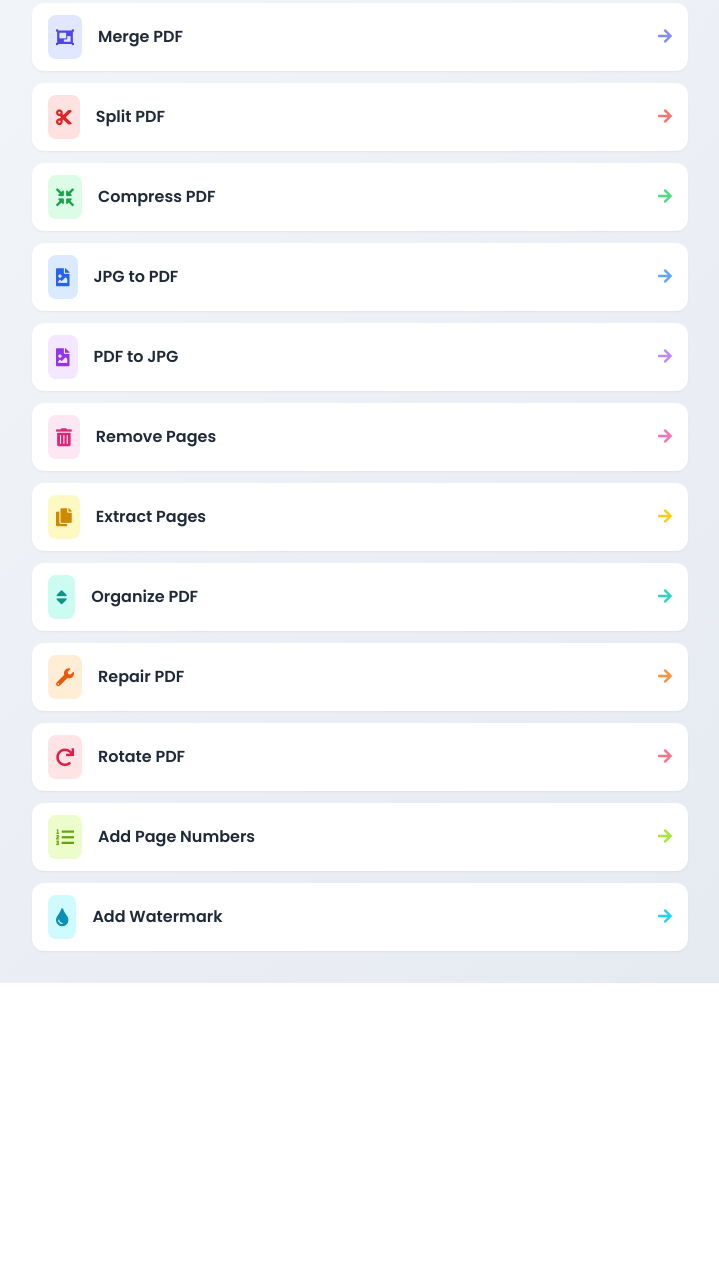
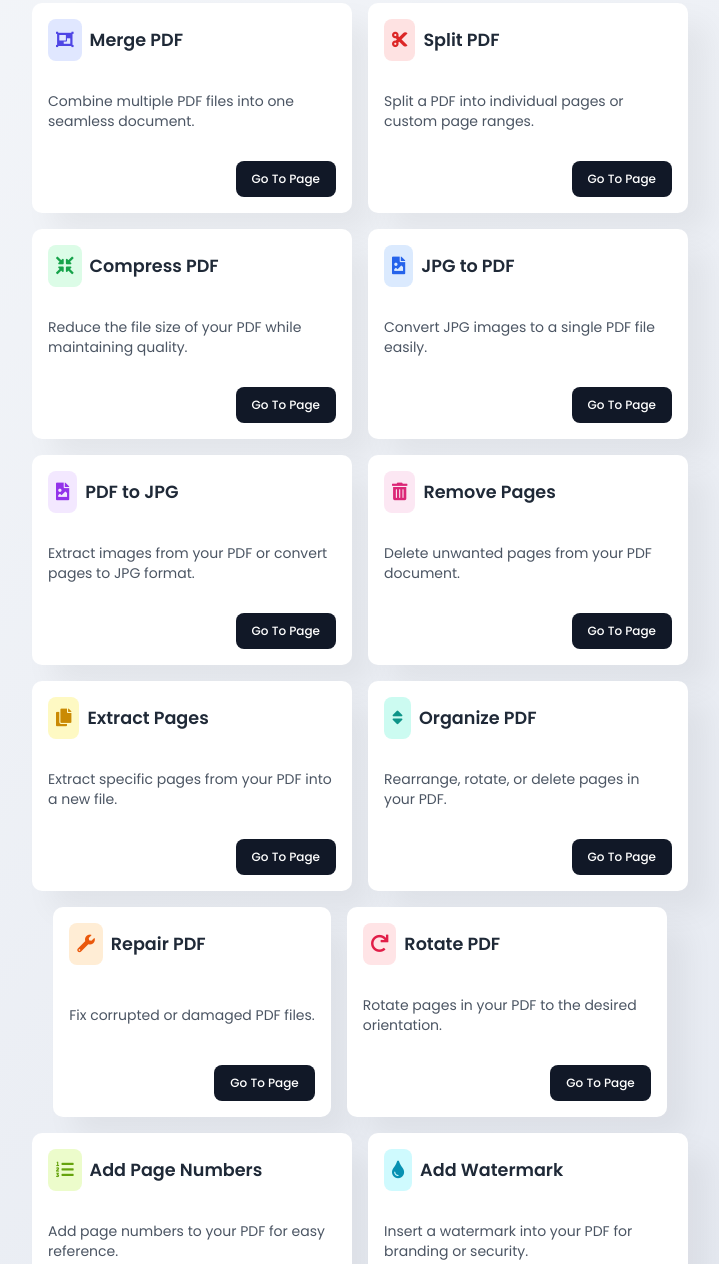
Before and after one commit to beggarsmind/Doculus-pro, a plain HTML site: page all_pdf.html in a window 1280 px wide. Shown: the part 229-1493 px from the top of the page, without its empty margins (280-999 px from the left). Before the commit the page ends 1212 px from the top, so only its background shows below. Drawn offline with nearby package versions, Linux system fonts and the light colour scheme.

Commit message:
Update all_pdf.html

```diff
--- a/all_pdf.html
+++ b/all_pdf.html
@@ -52,6 +52,95 @@
       }
       .header-gradient {
         background: linear-gradient(135deg, #f8fafc 0%, #e0e7ff 100%);
+      }
+      .cookie-card {
+        max-width: 320px;
+        padding: 1rem;
+        background-color: #fff;
+        border-radius: 10px;
+        box-shadow: 20px 20px 30px rgba(0, 0, 0, 0.05);
+        display: flex;
+        flex-direction: column;
+        justify-content: space-between;
+        min-height: 210px;
+      }
+      .title {
+        font-weight: 600;
+        color: rgb(31 41 55);
+        font-size: 1.1rem;
+        display: flex;
+        align-items: center;
+      }
+      .description {
+        margin-top: 1rem;
+        font-size: 0.875rem;
+        line-height: 1.25rem;
+        color: rgb(75 85 99);
+      }
+      .description a {
+        --tw-text-opacity: 1;
+        color: rgb(59 130 246);
+      }
+      .description a:hover {
+        -webkit-text-decoration-line: underline;
+        text-decoration-line: underline;
+      }
+      .actions {
+        display: flex;
+        align-items: center;
+        justify-content: space-between;
+        margin-top: 1rem;
+        -moz-column-gap: 1rem;
+        column-gap: 1rem;
+        flex-shrink: 0;
+      }
+      .pref {
+        font-size: 0.75rem;
+        line-height: 1rem;
+        color: rgb(31 41 55);
+        -webkit-text-decoration-line: underline;
+        text-decoration-line: underline;
+        transition: all 0.3s cubic-bezier(0.4, 0, 0.2, 1);
+        border: none;
+        background-color: transparent;
+      }
+      .pref:hover {
+        color: rgb(156 163 175);
+      }
+      .pref:focus {
+        outline: 2px solid transparent;
+        outline-offset: 2px;
+      }
+      .accept {
+        font-size: 0.75rem;
+        line-height: 1rem;
+        background-color: rgb(17 24 39);
+        font-weight: 500;
+        border-radius: 0.5rem;
+        color: #fff;
+        padding-left: 1rem;
+        padding-right: 1rem;
+        padding-top: 0.625rem;
+        padding-bottom: 0.625rem;
+        border: none;
+        transition: all 0.15s cubic-bezier(0.4, 0, 0.2, 1);
+      }
+      .accept:hover {
+        background-color: rgb(55 65 81);
+      }
+      .accept:focus {
+        outline: 2px solid transparent;
+        outline-offset: 2px;
+      }
+      @media (max-width: 640px) {
+        .cookie-card {
+          max-width: 100%;
+          min-width: 0;
+        }
+        .flex-wrap {
+          flex-direction: column;
+          align-items: center;
+        }
       }
     </style>
   </head>
@@ -174,176 +263,168 @@
           All your favorite PDF tools in one place. Tap a tool to get started!
         </p>
       </div>
-      <div class="flex flex-col gap-2 sm:gap-3">
-        <!-- Tool List: One per row, compact, engaging -->
-        <a
-          href="Merge_PDF.html"
-          class="tool-item flex items-center gap-3 sm:gap-4 bg-white rounded-xl shadow-sm px-3 sm:px-4 py-2 sm:py-3 hover:bg-indigo-50 transition group"
-        >
-          <span class="bg-indigo-100 text-indigo-600 rounded-lg p-2"
-            ><i class="fas fa-object-group text-base sm:text-lg"></i
-          ></span>
-          <span class="font-semibold text-gray-800 flex-1 text-sm sm:text-base"
+      <div class="flex flex-wrap gap-4 justify-center">
+        <!-- Tool Cards: Uiverse.io cookie-card style -->
+        <div class="cookie-card">
+          <span class="title flex items-center gap-2"
+            ><span class="bg-indigo-100 text-indigo-600 rounded-lg p-2"
+              ><i class="fas fa-object-group"></i></span
             >Merge PDF</span
           >
-          <span class="text-indigo-400 group-hover:text-indigo-600 transition"
-            ><i class="fas fa-arrow-right"></i
-          ></span>
-        </a>
-        <a
-          href="Split_PDF.html"
-          class="tool-item flex items-center gap-3 sm:gap-4 bg-white rounded-xl shadow-sm px-3 sm:px-4 py-2 sm:py-3 hover:bg-red-50 transition group"
-        >
-          <span class="bg-red-100 text-red-600 rounded-lg p-2"
-            ><i class="fas fa-cut text-base sm:text-lg"></i
-          ></span>
-          <span class="font-semibold text-gray-800 flex-1 text-sm sm:text-base"
+          <p class="description">
+            Combine multiple PDF files into one seamless document.
+          </p>
+          <div class="actions justify-end">
+            <a href="Merge_PDF.html" class="accept">Go To Page</a>
+          </div>
+        </div>
+        <div class="cookie-card">
+          <span class="title flex items-center gap-2"
+            ><span class="bg-red-100 text-red-600 rounded-lg p-2"
+              ><i class="fas fa-cut"></i></span
             >Split PDF</span
           >
-          <span class="text-red-400 group-hover:text-red-600 transition"
-            ><i class="fas fa-arrow-right"></i
-          ></span>
-        </a>
-        <a
-          href="Compress_PDF.html"
-          class="tool-item flex items-center gap-3 sm:gap-4 bg-white rounded-xl shadow-sm px-3 sm:px-4 py-2 sm:py-3 hover:bg-green-50 transition group"
-        >
-          <span class="bg-green-100 text-green-600 rounded-lg p-2"
-            ><i class="fas fa-compress-arrows-alt text-base sm:text-lg"></i
-          ></span>
-          <span class="font-semibold text-gray-800 flex-1 text-sm sm:text-base"
+          <p class="description">
+            Split a PDF into individual pages or custom page ranges.
+          </p>
+          <div class="actions justify-end">
+            <a href="Split_PDF.html" class="accept">Go To Page</a>
+          </div>
+        </div>
+        <div class="cookie-card">
+          <span class="title flex items-center gap-2"
+            ><span class="bg-green-100 text-green-600 rounded-lg p-2"
+              ><i class="fas fa-compress-arrows-alt"></i></span
             >Compress PDF</span
           >
-          <span class="text-green-400 group-hover:text-green-600 transition"
-            ><i class="fas fa-arrow-right"></i
-          ></span>
-        </a>
-        <a
-          href="Convert_PDF/JPG_to_PDF.html"
-          class="tool-item flex items-center gap-3 sm:gap-4 bg-white rounded-xl shadow-sm px-3 sm:px-4 py-2 sm:py-3 hover:bg-blue-50 transition group"
-        >
-          <span class="bg-blue-100 text-blue-600 rounded-lg p-2"
-            ><i class="fas fa-file-image text-base sm:text-lg"></i
-          ></span>
-          <span class="font-semibold text-gray-800 flex-1 text-sm sm:text-base"
+          <p class="description">
+            Reduce the file size of your PDF while maintaining quality.
+          </p>
+          <div class="actions justify-end">
+            <a href="Compress_PDF.html" class="accept">Go To Page</a>
+          </div>
+        </div>
+        <div class="cookie-card">
+          <span class="title flex items-center gap-2"
+            ><span class="bg-blue-100 text-blue-600 rounded-lg p-2"
+              ><i class="fas fa-file-image"></i></span
             >JPG to PDF</span
           >
-          <span class="text-blue-400 group-hover:text-blue-600 transition"
-            ><i class="fas fa-arrow-right"></i
-          ></span>
-        </a>
-        <a
-          href="Convert_PDF/PDF_to_JPG.html"
-          class="tool-item flex items-center gap-3 sm:gap-4 bg-white rounded-xl shadow-sm px-3 sm:px-4 py-2 sm:py-3 hover:bg-purple-50 transition group"
-        >
-          <span class="bg-purple-100 text-purple-600 rounded-lg p-2"
-            ><i class="fas fa-file-image text-base sm:text-lg"></i
-          ></span>
-          <span class="font-semibold text-gray-800 flex-1 text-sm sm:text-base"
+          <p class="description">
+            Convert JPG images to a single PDF file easily.
+          </p>
+          <div class="actions justify-end">
+            <a href="Convert_PDF/JPG_to_PDF.html" class="accept">Go To Page</a>
+          </div>
+        </div>
+        <div class="cookie-card">
+          <span class="title flex items-center gap-2"
+            ><span class="bg-purple-100 text-purple-600 rounded-lg p-2"
+              ><i class="fas fa-file-image"></i></span
             >PDF to JPG</span
           >
-          <span class="text-purple-400 group-hover:text-purple-600 transition"
-            ><i class="fas fa-arrow-right"></i
-          ></span>
-        </a>
-        <a
-          href="Convert_PDF/Remove_PDF.html"
-          class="tool-item flex items-center gap-3 sm:gap-4 bg-white rounded-xl shadow-sm px-3 sm:px-4 py-2 sm:py-3 hover:bg-pink-50 transition group"
-        >
-          <span class="bg-pink-100 text-pink-600 rounded-lg p-2"
-            ><i class="fas fa-trash-alt text-base sm:text-lg"></i
-          ></span>
-          <span class="font-semibold text-gray-800 flex-1 text-sm sm:text-base"
+          <p class="description">
+            Extract images from your PDF or convert pages to JPG format.
+          </p>
+          <div class="actions justify-end">
+            <a href="Convert_PDF/PDF_to_JPG.html" class="accept">Go To Page</a>
+          </div>
+        </div>
+        <div class="cookie-card">
+          <span class="title flex items-center gap-2"
+            ><span class="bg-pink-100 text-pink-600 rounded-lg p-2"
+              ><i class="fas fa-trash-alt"></i></span
             >Remove Pages</span
           >
-          <span class="text-pink-400 group-hover:text-pink-600 transition"
-            ><i class="fas fa-arrow-right"></i
-          ></span>
-        </a>
-        <a
-          href="Convert_PDF/Extract_Pages.html"
-          class="tool-item flex items-center gap-3 sm:gap-4 bg-white rounded-xl shadow-sm px-3 sm:px-4 py-2 sm:py-3 hover:bg-yellow-50 transition group"
-        >
-          <span class="bg-yellow-100 text-yellow-600 rounded-lg p-2"
-            ><i class="fas fa-copy text-base sm:text-lg"></i
-          ></span>
-          <span class="font-semibold text-gray-800 flex-1 text-sm sm:text-base"
+          <p class="description">
+            Delete unwanted pages from your PDF document.
+          </p>
+          <div class="actions justify-end">
+            <a href="Convert_PDF/Remove_PDF.html" class="accept">Go To Page</a>
+          </div>
+        </div>
+        <div class="cookie-card">
+          <span class="title flex items-center gap-2"
+            ><span class="bg-yellow-100 text-yellow-600 rounded-lg p-2"
+              ><i class="fas fa-copy"></i></span
             >Extract Pages</span
           >
-          <span class="text-yellow-400 group-hover:text-yellow-600 transition"
-            ><i class="fas fa-arrow-right"></i
-          ></span>
-        </a>
-        <a
-          href="Convert_PDF/Organize_PDF.html"
-          class="tool-item flex items-center gap-3 sm:gap-4 bg-white rounded-xl shadow-sm px-3 sm:px-4 py-2 sm:py-3 hover:bg-teal-50 transition group"
-        >
-          <span class="bg-teal-100 text-teal-600 rounded-lg p-2"
-            ><i class="fas fa-sort text-base sm:text-lg"></i
-          ></span>
-          <span class="font-semibold text-gray-800 flex-1 text-sm sm:text-base"
+          <p class="description">
+            Extract specific pages from your PDF into a new file.
+          </p>
+          <div class="actions justify-end">
+            <a href="Convert_PDF/Extract_Pages.html" class="accept"
+              >Go To Page</a
+            >
+          </div>
+        </div>
+        <div class="cookie-card">
+          <span class="title flex items-center gap-2"
+            ><span class="bg-teal-100 text-teal-600 rounded-lg p-2"
+              ><i class="fas fa-sort"></i></span
             >Organize PDF</span
           >
-          <span class="text-teal-400 group-hover:text-teal-600 transition"
-            ><i class="fas fa-arrow-right"></i
-          ></span>
-        </a>
-        <a
-          href="Convert_PDF/Repair_pdf.html"
-          class="tool-item flex items-center gap-3 sm:gap-4 bg-white rounded-xl shadow-sm px-3 sm:px-4 py-2 sm:py-3 hover:bg-orange-50 transition group"
-        >
-          <span class="bg-orange-100 text-orange-600 rounded-lg p-2"
-            ><i class="fas fa-wrench text-base sm:text-lg"></i
-          ></span>
-          <span class="font-semibold text-gray-800 flex-1 text-sm sm:text-base"
+          <p class="description">
+            Rearrange, rotate, or delete pages in your PDF.
+          </p>
+          <div class="actions justify-end">
+            <a href="Convert_PDF/Organize_PDF.html" class="accept"
+              >Go To Page</a
+            >
+          </div>
+        </div>
+        <div class="cookie-card">
+          <span class="title flex items-center gap-2"
+            ><span class="bg-orange-100 text-orange-600 rounded-lg p-2"
+              ><i class="fas fa-wrench"></i></span
             >Repair PDF</span
           >
-          <span class="text-orange-400 group-hover:text-orange-600 transition"
-            ><i class="fas fa-arrow-right"></i
-          ></span>
-        </a>
-        <a
-          href="Convert_PDF/Rotate_PDF.html"
-          class="tool-item flex items-center gap-3 sm:gap-4 bg-white rounded-xl shadow-sm px-3 sm:px-4 py-2 sm:py-3 hover:bg-rose-50 transition group"
-        >
-          <span class="bg-rose-100 text-rose-600 rounded-lg p-2"
-            ><i class="fas fa-redo text-base sm:text-lg"></i
-          ></span>
-          <span class="font-semibold text-gray-800 flex-1 text-sm sm:text-base"
+          <p class="description">Fix corrupted or damaged PDF files.</p>
+          <div class="actions justify-end">
+            <a href="Convert_PDF/Repair_pdf.html" class="accept">Go To Page</a>
+          </div>
+        </div>
+        <div class="cookie-card">
+          <span class="title flex items-center gap-2"
+            ><span class="bg-rose-100 text-rose-600 rounded-lg p-2"
+              ><i class="fas fa-redo"></i></span
             >Rotate PDF</span
           >
-          <span class="text-rose-400 group-hover:text-rose-600 transition"
-            ><i class="fas fa-arrow-right"></i
-          ></span>
-        </a>
-        <a
-          href="Convert_PDF/Page_Number.html"
-          class="tool-item flex items-center gap-3 sm:gap-4 bg-white rounded-xl shadow-sm px-3 sm:px-4 py-2 sm:py-3 hover:bg-lime-50 transition group"
-        >
-          <span class="bg-lime-100 text-lime-600 rounded-lg p-2"
-            ><i class="fas fa-list-ol text-base sm:text-lg"></i
-          ></span>
-          <span class="font-semibold text-gray-800 flex-1 text-sm sm:text-base"
+          <p class="description">
+            Rotate pages in your PDF to the desired orientation.
+          </p>
+          <div class="actions justify-end">
+            <a href="Convert_PDF/Rotate_PDF.html" class="accept">Go To Page</a>
+          </div>
+        </div>
+        <div class="cookie-card">
+          <span class="title flex items-center gap-2"
+            ><span class="bg-lime-100 text-lime-600 rounded-lg p-2"
+              ><i class="fas fa-list-ol"></i></span
             >Add Page Numbers</span
           >
-          <span class="text-lime-400 group-hover:text-lime-600 transition"
-            ><i class="fas fa-arrow-right"></i
-          ></span>
-        </a>
-        <a
-          href="Convert_PDF/Watermark_PDF.html"
-          class="tool-item flex items-center gap-3 sm:gap-4 bg-white rounded-xl shadow-sm px-3 sm:px-4 py-2 sm:py-3 hover:bg-cyan-50 transition group"
-        >
-          <span class="bg-cyan-100 text-cyan-600 rounded-lg p-2"
-            ><i class="fas fa-tint text-base sm:text-lg"></i
-          ></span>
-          <span class="font-semibold text-gray-800 flex-1 text-sm sm:text-base"
+          <p class="description">
+            Add page numbers to your PDF for easy reference.
+          </p>
+          <div class="actions justify-end">
+            <a href="Convert_PDF/Page_Number.html" class="accept">Go To Page</a>
+          </div>
+        </div>
+        <div class="cookie-card">
+          <span class="title flex items-center gap-2"
+            ><span class="bg-cyan-100 text-cyan-600 rounded-lg p-2"
+              ><i class="fas fa-tint"></i></span
             >Add Watermark</span
           >
-          <span class="text-cyan-400 group-hover:text-cyan-600 transition"
-            ><i class="fas fa-arrow-right"></i
-          ></span>
-        </a>
+          <p class="description">
+            Insert a watermark into your PDF for branding or security.
+          </p>
+          <div class="actions justify-end">
+            <a href="Convert_PDF/Watermark_PDF.html" class="accept"
+              >Go To Page</a
+            >
+          </div>
+        </div>
       </div>
     </div>
     <!-- ...rest of the tool pages and scripts remain unchanged... -->
```
